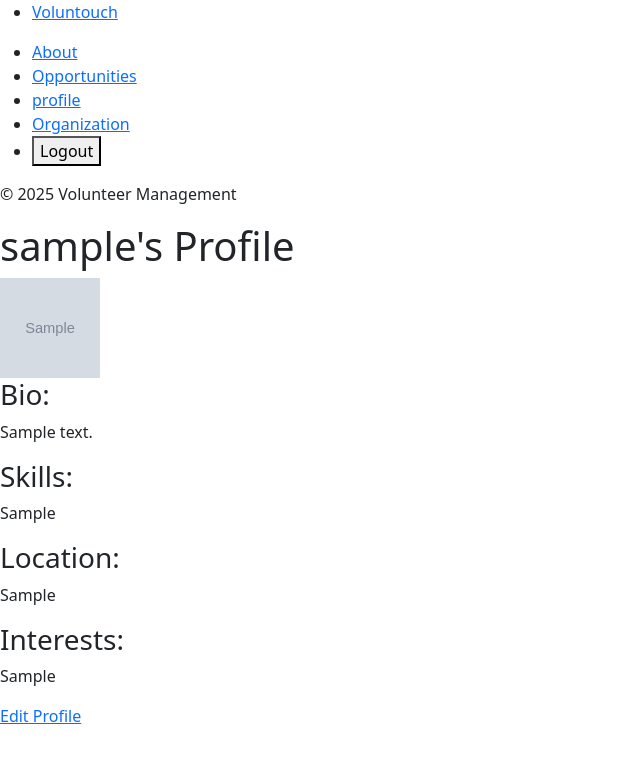
After one commit to Alish9877/VolunTouch, a Django app: page /profile/ in a window 1280 px wide. The commit adds this page. Shown: the top 763 px of the page, without its empty margins (0-640 px from the left). Run offline with Django 5.2, Linux system fonts and the light colour scheme; a user stored in the database is signed in; tables that the repository leaves empty hold one stand-in row (values such as "Sample post"); grey boxes marked "Sample" are stand-in pictures.

Commit message:
profile done

```diff
--- a/voluntouch/main_app/models.py
+++ b/voluntouch/main_app/models.py
@@ -62,6 +62,7 @@ class Profile(models.Model):
     bio = models.TextField(max_length=300)
     location = models.CharField(max_length=100)
     skills = models.TextField(max_length=300)
+    image = models.ImageField(upload_to='main_app/static/uploads/', default="")
     interests = models.TextField(max_length=300)
 
     def __str__(self):
--- a/voluntouch/main_app/templates/base.html
+++ b/voluntouch/main_app/templates/base.html
@@ -20,6 +20,7 @@
             <li><a href="{% url 'about' %}">About</a></li>
             {% if user.is_authenticated %}
             <li><a href="/opportunities/">Opportunities</a></li>
+            <li><a href="/profile/">profile</a></li>
             <li><a href="/organizations/">Organization</a></li>
             <li><form action="{% url 'logout' %}" method="post">{% csrf_token %}
               <button type="submit">Logout</button>
--- /dev/null
+++ b/voluntouch/main_app/templates/profile/index.html
@@ -0,0 +1,107 @@
+{% extends 'base.html' %}
+{% block content %}
+<!DOCTYPE html>
+<html>
+<head>
+    <title>{{ profile.user.username }}'s Profile</title>
+    <!-- <style>
+        body {
+            font-family: Arial, sans-serif;
+            background-color: #f4f4f9;
+            margin: 0;
+            padding: 0;
+            color: #333;
+        }
+
+        h1 {
+            text-align: center;
+            margin-top: 20px;
+            font-size: 36px;
+            color: #007bff;
+        }
+
+        .profile-container {
+            width: 80%;
+            margin: 0 auto;
+            padding: 20px;
+            background-color: #ffffff;
+            border-radius: 8px;
+            box-shadow: 0 4px 8px rgba(0, 0, 0, 0.1);
+        }
+
+        h3 {
+            font-size: 22px;
+            color: #555;
+        }
+
+        p {
+            font-size: 16px;
+            color: #666;
+        }
+
+        img {
+            border-radius: 50%;
+            margin-top: 10px;
+        }
+
+        .profile-info {
+            margin-bottom: 20px;
+        }
+
+        a {
+            display: inline-block;
+            margin-top: 20px;
+            padding: 10px 20px;
+            background-color: #007bff;
+            color: white;
+            text-decoration: none;
+            border-radius: 5px;
+            text-align: center;
+        }
+
+        a:hover {
+            background-color: #0056b3;
+        }
+
+        .profile-image {
+            text-align: center;
+        }
+    </style> -->
+</head>
+<body>
+    <div class="profile-container">
+        <h1>{{ profile.user.username }}'s Profile</h1>
+
+        <div class="profile-image">
+            {% if profile.image %}
+                {% load static %}
+                <img src="{% static profile.image|cut:'main_app/static/' %}" width="100px" height="100px">
+            {% else %}
+                <p>No profile picture uploaded.</p>
+            {% endif %}
+        </div>
+
+        <div class="profile-info">
+            <h3>Bio:</h3>
+            <p>{{ profile.bio }}</p>
+        </div>
+
+        <div class="profile-info">
+            <h3>Skills:</h3>
+            <p>{{ profile.skills }}</p>
+        </div>
+
+        <div class="profile-info">
+            <h3>Location:</h3>
+            <p>{{ profile.location }}</p>
+        </div>
+
+        <div class="profile-info">
+            <h3>Interests:</h3>
+            <p>{{ profile.interests }}</p>
+        </div>
+        <a href="{% url 'edit' %}">Edit Profile</a>
+    </div>
+</body>
+</html>
+{% endblock %}
--- a/voluntouch/main_app/urls.py
+++ b/voluntouch/main_app/urls.py
@@ -12,4 +12,6 @@ urlpatterns = [
     path('opportunities/delete/<int:pk>/', views.OpportunityDelete.as_view(), name='opportunity_delete'),
     path('opportunities/create/', views.opportunity_create, name='opportunity_create'),
 
+    path('profile/', views.profile_index, name='index'),
+    path('profile/edit/' , views.edit_profile, name='edit')
 ]
--- a/voluntouch/main_app/views.py
+++ b/voluntouch/main_app/views.py
@@ -1,10 +1,10 @@
 from django.shortcuts import render , redirect
 from .forms import SignUpForm
-# from django.contrib.auth.forms import UserCreationForm
 from django.contrib.auth import login
 from .models import Organization
 from .models import Opportunity
 from .forms import OpportunityForm
+from .forms import ProfileForm
 from django.views.generic.edit import UpdateView, DeleteView
 from .models import Profile
 
@@ -20,7 +20,6 @@ def signup(request):
             user = form.save()
             user_type = form.cleaned_data['user_type']
             Profile.objects.create(user=user, user_type=user_type)
-
             login(request,user)
             return redirect('index')
         else:
@@ -33,7 +32,6 @@ def home(request):
     return render(request, 'home.html')
 
 def about(request):
-    # return HttpResponse("<h1>About the cat collector</h1>")
     return render(request, 'about.html')
 
 def opportunity_list(request):
@@ -53,7 +51,6 @@ def opportunity_create(request):
             return redirect('opportunity_list')
     else:
         form = OpportunityForm()
-
     return render(request, 'opportunity/create.html', {'form': form})
 
 
@@ -71,5 +68,34 @@ class OpportunityUpdate(UpdateView):
 
 class OpportunityDelete(DeleteView):
     model = Opportunity
+    success_url = '/opportunities/'
 
-    success_url = '/opportunities/'
+
+def profile_index(request):
+    profile = Profile.objects.get(user=request.user)
+    return render(request, "profile/index.html", {"profile": profile})
+
+
+
+def edit_profile(request):
+    profile = Profile.objects.get(user=request.user)
+    print("profile", profile)
+    print("request.method", request.method)
+
+    if request.method == 'POST':
+        print("here")
+        form = ProfileForm(request.POST, instance=profile)
+        print("form", form)
+
+        if form.is_valid():
+            profile.user_id = request.user.id
+            form.save()
+            return redirect('profile')
+    else:
+        print("else")
+        form = ProfileForm(instance=profile)
+    return render(request, 'profile/edit.html', {'form': form})
+
+def organization_list(request):
+    organizations = Organization.objects.get(user=request.user)
+    return render(request, "proforganizationsile/list.html", {"organizations": organizations})
```
Also changed, not shown: voluntouch/main_app/forms.py (+7 -1 lines), voluntouch/main_app/templates/organizations/list.html (added, +19 -0 lines), voluntouch/main_app/templates/profile/edit.html (added, +10 -0 lines), voluntouch/db.sqlite3 (deleted), voluntouch/main_app/migrations/0001_initial.py, 1 other file.
